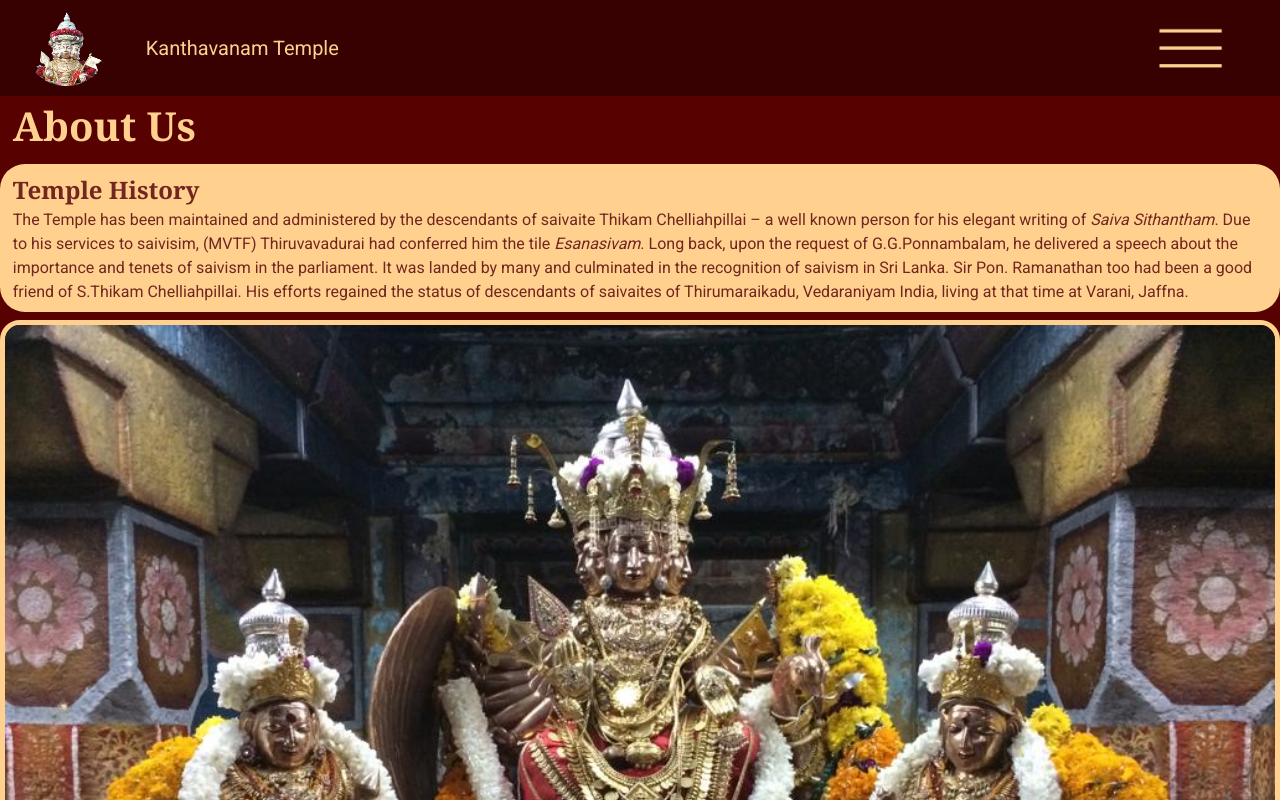
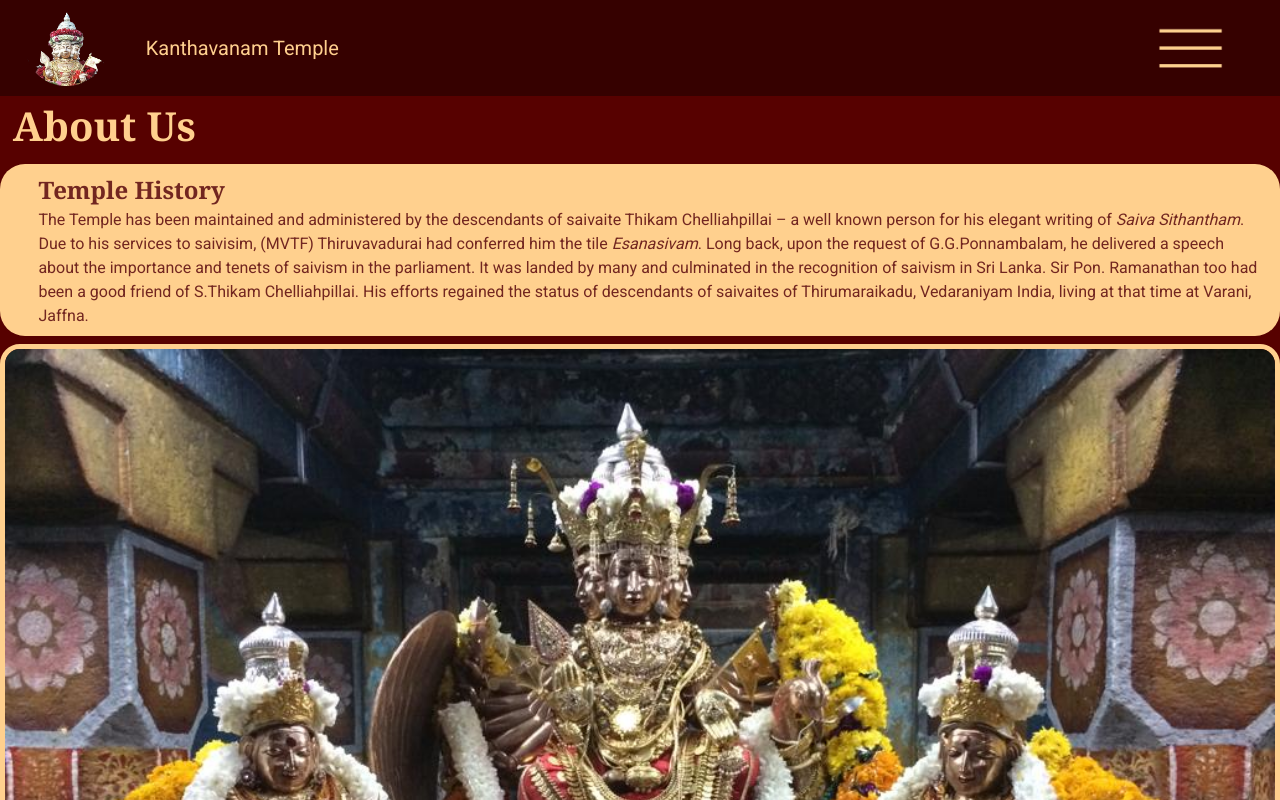
Before and after one commit to PavithranChelliahpillai/kandavanam, a SvelteKit app: page /about in a window 1280 px wide. Shown: the top 800 px of the page. Built offline with nearby package versions, Linux system fonts and the light colour scheme; a web font is replaced by a local one.

Commit message:
about updt

```diff
--- a/src/routes/about/+page.svelte
+++ b/src/routes/about/+page.svelte
@@ -301,6 +301,7 @@
             .container {
                 margin: 1vh 0vw !important;
                 padding: 1vh 1vw !important;
+                padding-left: 3vw !important;
             }
             #bcont {
                 display: inline !important;
```
